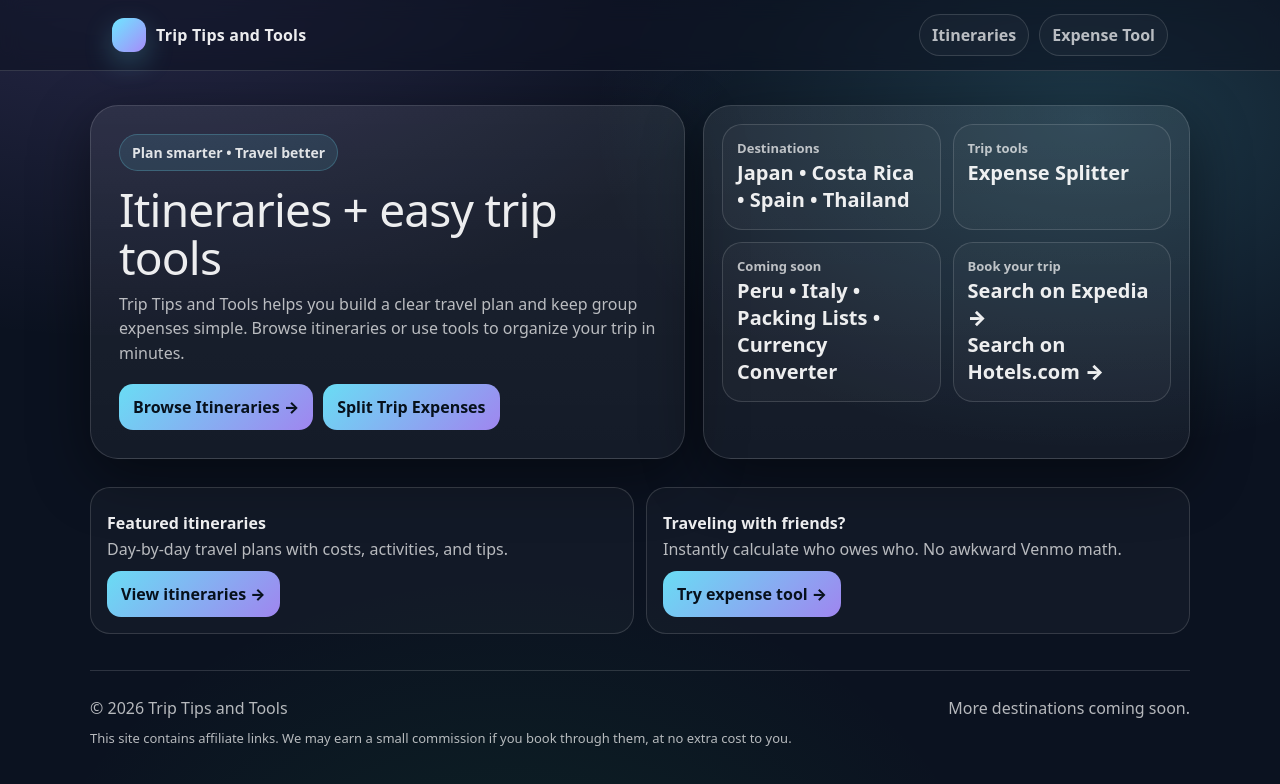
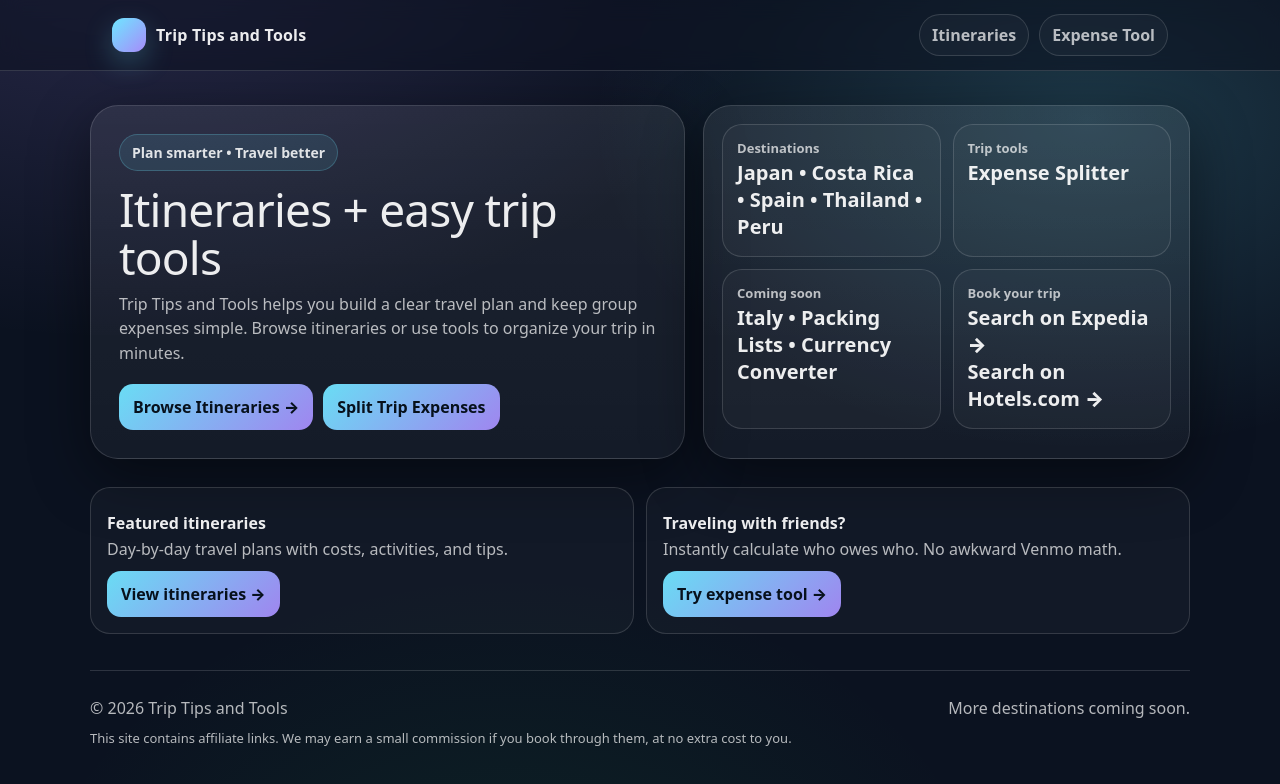
Before and after one commit to omeraz29/triptipsandtools, a website: page trip-tips-and-tools/index.html in a window 1280 px wide. Drawn offline with Linux system fonts and the light colour scheme.

Commit message:
Update index.html

```diff
--- a/trip-tips-and-tools/index.html
+++ b/trip-tips-and-tools/index.html
@@ -44,7 +44,8 @@
               <a href="japan-itinerary.html" style="color:inherit; text-decoration:none;">Japan</a> •
               <a href="costa-rica-itinerary.html" style="color:inherit; text-decoration:none;">Costa Rica</a> •
               <a href="spain-itinerary.html" style="color:inherit; text-decoration:none;">Spain</a> •
-              <a href="thailand-itinerary.html" style="color:inherit; text-decoration:none;">Thailand</a>
+              <a href="thailand-itinerary.html" style="color:inherit; text-decoration:none;">Thailand</a> •
+              <a href="peru-itinerary.html" style="color:inherit; text-decoration:none;">Peru</a>
             </div>
           </div>
           <div class="mini">
@@ -55,7 +56,7 @@
           </div>
           <div class="mini">
             <div class="label">Coming soon</div>
-            <div class="big">Peru • Italy • Packing Lists • Currency Converter</div>
+            <div class="big">Italy • Packing Lists • Currency Converter</div>
           </div>
           <div class="mini">
             <div class="label">Book your trip</div>
```
